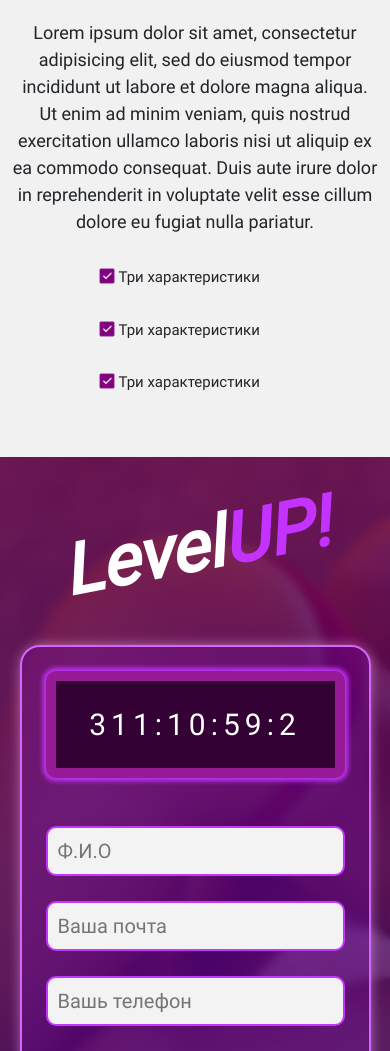
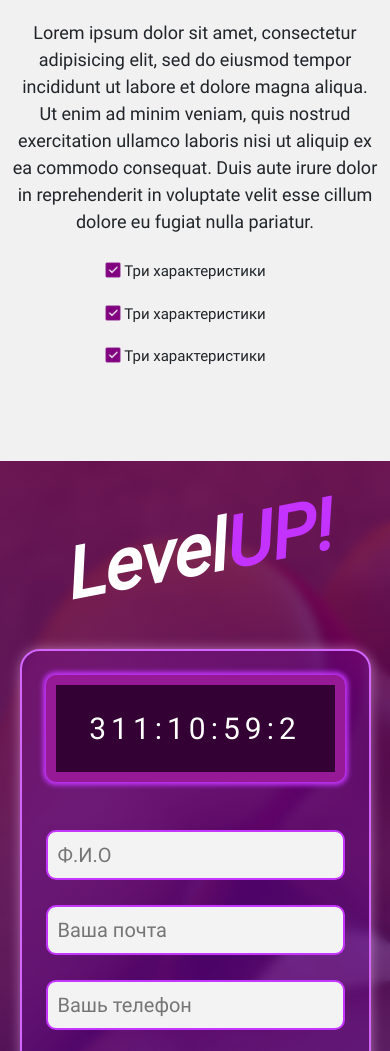
Before and after one commit to Igor-Bezoglyuk/Level-UP, a plain HTML site: page index.html in a window 390 px wide. Shown: the part 3647-4698 px from the top of the page. Drawn offline with nearby package versions, Linux system fonts and the light colour scheme; files that its build step writes are made by us from their sources.

Commit message:
update scss

```diff
--- a/sass/style.scss
+++ b/sass/style.scss
@@ -681,7 +681,8 @@ body{position: absolute;}
 .Content-Blocks-text{text-align: center;}
 .Content-Block-Spisok{padding-left:45px; margin-top: 25px;}
 .Content4BlocksTitle,.Content4BlocksStroka{text-align: center;}
-.Content4Spisok{width: 50%; margin:0 auto;}
+.Content4Spisok { width: 100%; text-align: center; margin: 25px 0px ;}
+.Content4SpisokLi{ display: block; width: fit-content; margin: 0 auto; padding-bottom: 20px;}
 #Content5BlockTitle,#Content5BlockTitle::after{ font-size: 70px;}
 .Content5Blocks{width: 90%;}
 .Content5BlocksImg{margin-top: 30px;}
```
